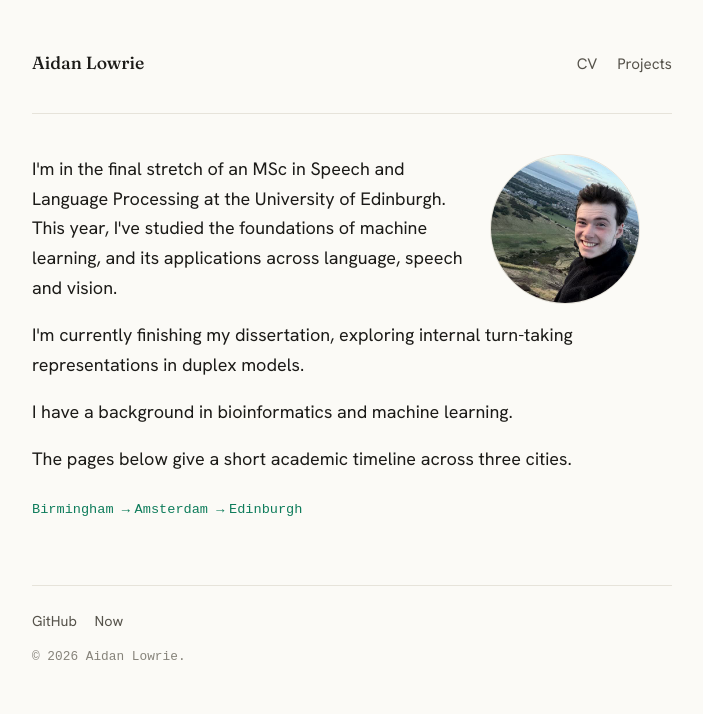
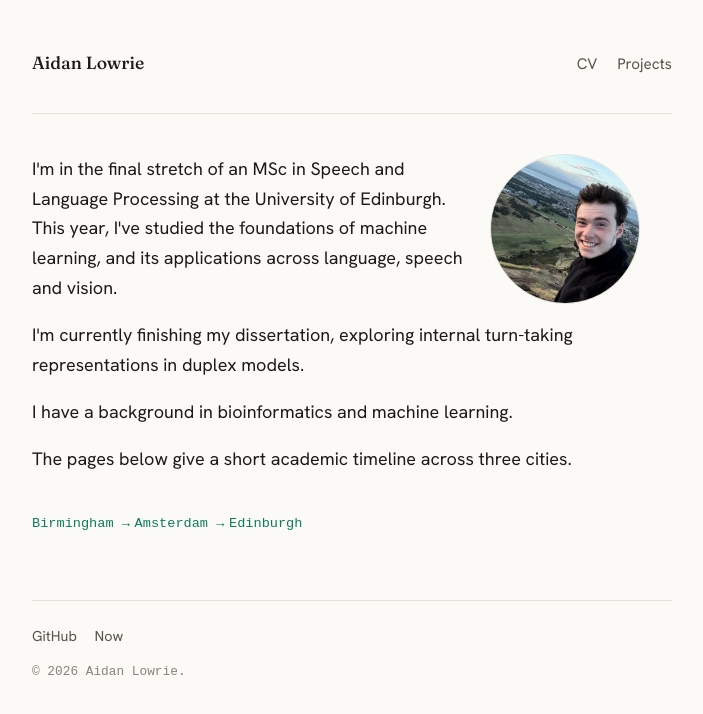
Before and after one commit to aidanlowrie/aidanlowrie.github.io, a Jekyll site: the page built from index.html, in a window 1280 px wide. Shown: the top 714 px of the page, without its empty margins (288-991 px from the left). Built offline with Jekyll 4.4.1, drawn with Linux system fonts in a browser that asks for light colours; some web fonts are replaced.

Commit message:
Adjust spacing to center city timeline links between content and footer

```diff
--- a/index.html
+++ b/index.html
@@ -7,5 +7,5 @@ title: ""
   <p>I'm currently finishing my dissertation, exploring internal turn-taking representations in duplex models.</p>
   <p>I have a background in bioinformatics and machine learning.</p>
   <p>The pages below give a short academic timeline across three cities.</p>
-  <p class="more"><a href="{{ '/about/birmingham/' | relative_url }}">Birmingham →</a> <a href="{{ '/about/amsterdam/' | relative_url }}">Amsterdam →</a> <a href="{{ '/about/edinburgh/' | relative_url }}">Edinburgh</a></p>
+  <p class="more" style="margin-top: 2rem; margin-bottom: 2rem;"><a href="{{ '/about/birmingham/' | relative_url }}">Birmingham →</a> <a href="{{ '/about/amsterdam/' | relative_url }}">Amsterdam →</a> <a href="{{ '/about/edinburgh/' | relative_url }}">Edinburgh</a></p>
 </section>
```
